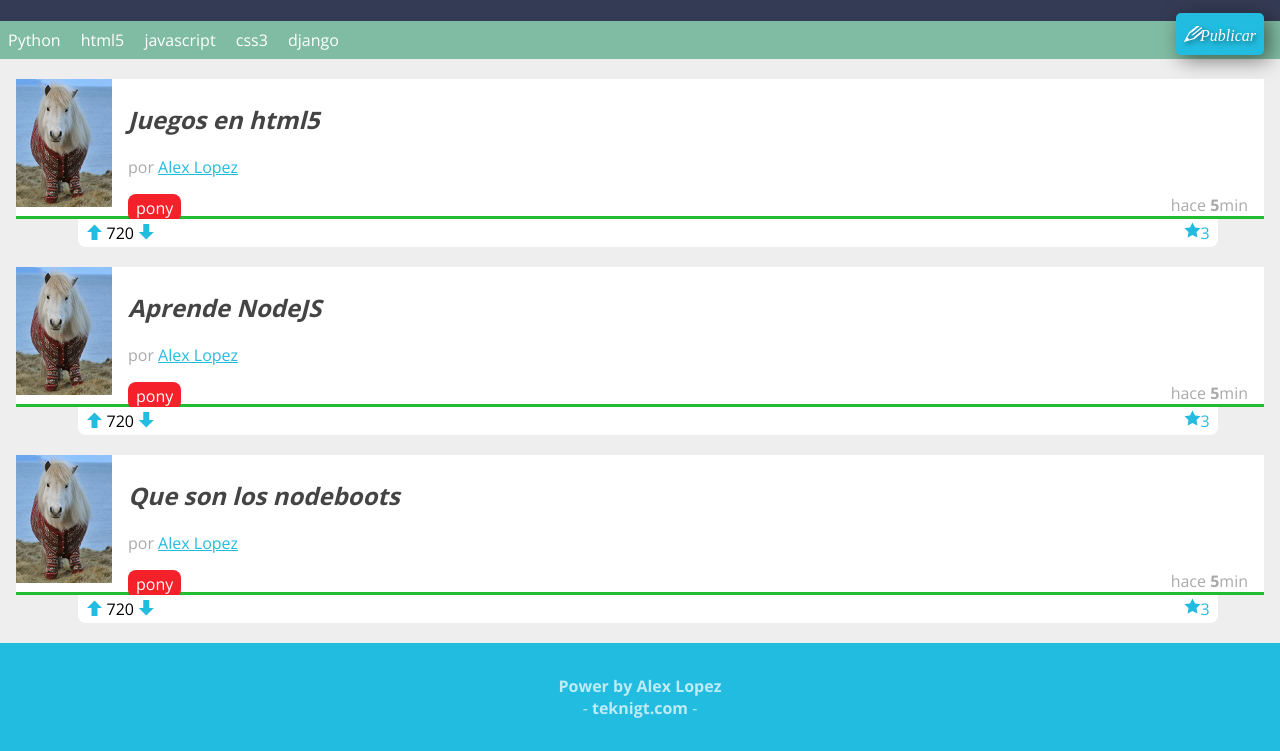
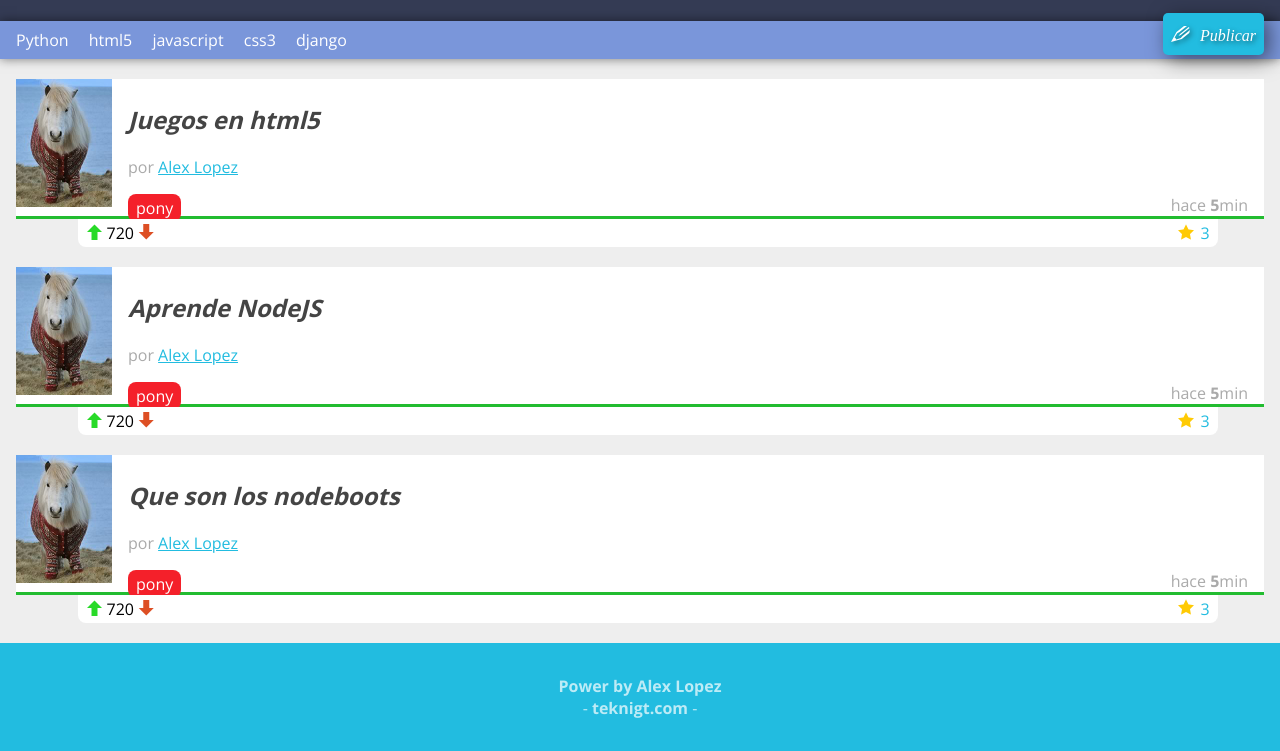
Before and after one commit to alexlopz/alex-theme, a plain HTML site: page index.html in a window 1280 px wide. Shown: the part 84-835 px from the top of the page. Drawn offline with nearby package versions, Linux system fonts and the light colour scheme; files whose address does not match are found by name.

Commit message:
se termino el diseno en movil first

```diff
--- a/estilos.css
+++ b/estilos.css
@@ -37,15 +37,23 @@
 
 .icon-lapiz:before {
 	content: "\e603";
+	margin-right: 0.8em;
 }
 .icon-f-abajo:before {
 	content: "\e600";
+	color: #DD4F24
 }
 .icon-f-arriba:before {
 	content: "\e601";
+	color: #28DA28;
 }
 .icon-estrella:before {
 	content: "\e602";
+	color: #FFCA04;
+	margin-right: 0.4em;
+	position: relative;
+	top: 0.1em;
+
 }
 
 
@@ -141,8 +149,9 @@ header #logo img
 
 nav
 {
-	background: #80BCA3;
-	padding: 0 0.5em;
+	background: #7A96DA; /* #80BCA3*/
+	box-shadow: rgba(0,0,0,0.5)0px 0px 10px;
+	padding: 0 6em 0 1em;
 	position: relative;
 }
 
```
